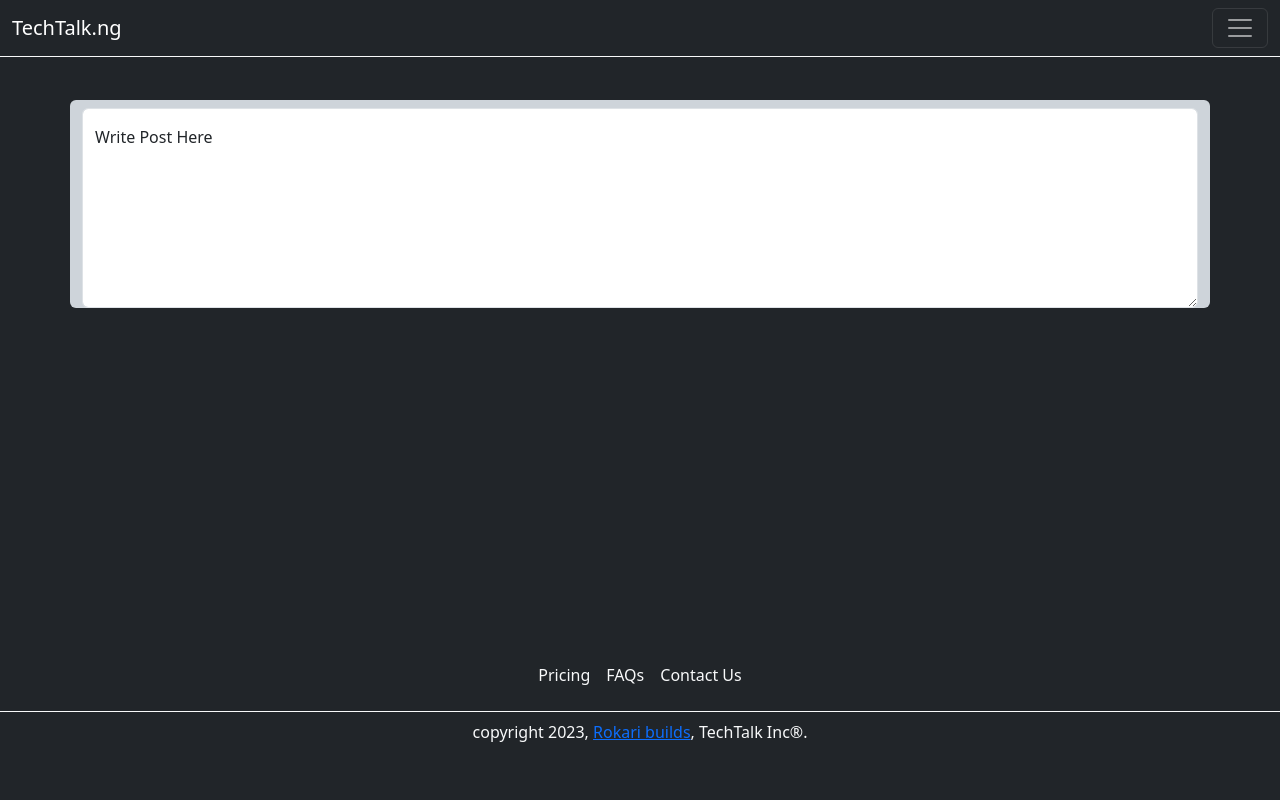
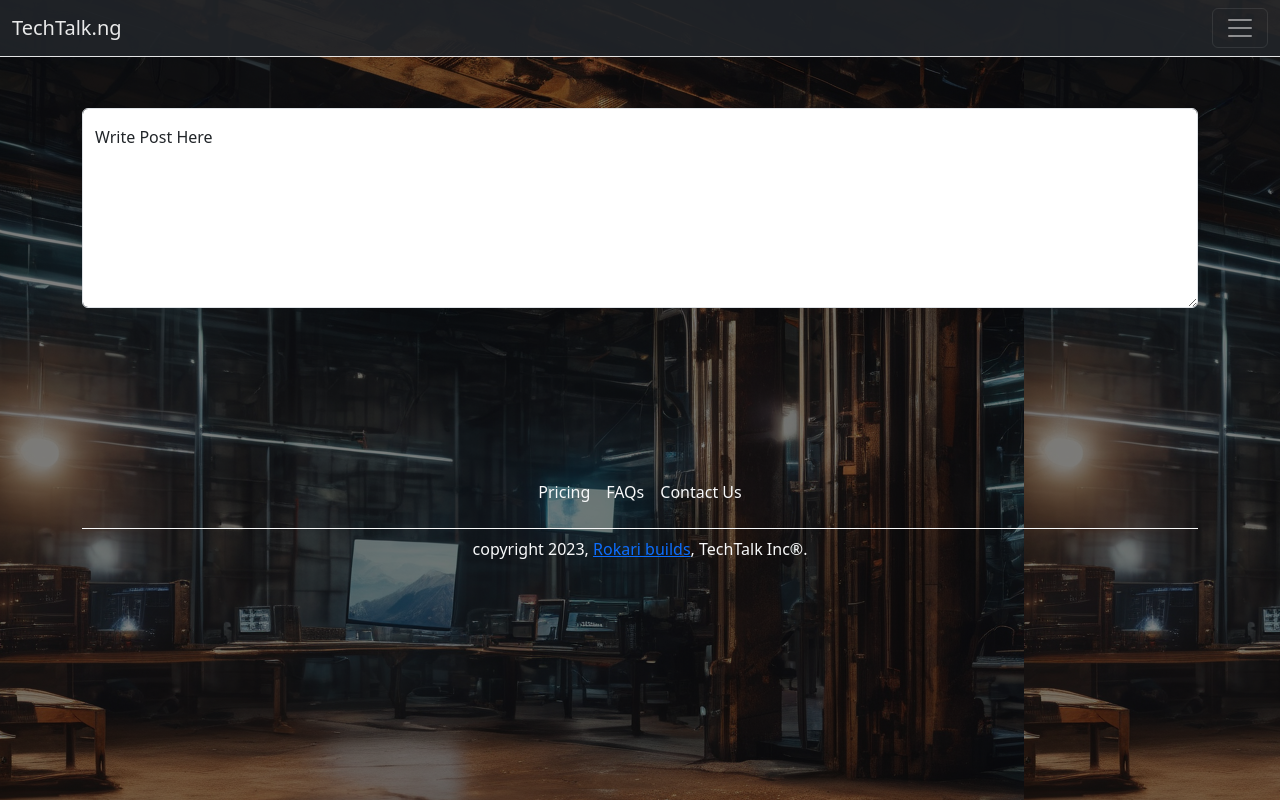
Before and after one commit to Rokari-19/BlogPost-website, a Flask app: page /welcome in a window 1280 px wide. Run offline with Flask 3, Linux system fonts and the light colour scheme; some libraries are stand-ins or nearby versions.

Commit message:
losing my mind

```diff
--- a/static/css/style.css
+++ b/static/css/style.css
@@ -183,3 +183,7 @@
     font-size: medium;
     cursor: text;
 }
+
+#navbar {
+    opacity: 91%;
+}
--- a/static/js/functions.js
+++ b/static/js/functions.js
@@ -2,6 +2,7 @@ function collectFormData() {
     let formData = document.getElementsByClassName('js-form');
     let userName = document.getElementsByClassName('e1Entry');
     console.log(userName)
+    alert('hello' + userName)
 
 
 
--- a/templates/footer.html
+++ b/templates/footer.html
@@ -1,5 +1,5 @@
 <div class="container">
-    <footer class="py-3 my-4 fixed-bottom bg-dark">
+    <footer class="py-3 my-4 ">
       <ul class="nav justify-content-center border-bottom border-light pb-3 mb-2">
         <!-- <li class="nav-item">
           <a href="#" class="nav-link px-2 text-body-secondary">Home</a>
--- a/templates/nav.html
+++ b/templates/nav.html
@@ -1,46 +1,26 @@
-<!-- <nav class="navbar shadow-sm fixed-top bg-primary mb-3">
-  <div class="container-fluid">
-    <a class="navbar-brand" href="#">
-      <img
-        src="static/img/download.png"
-        alt="Logo"
-        width="30"
-        height="24"
-        class="d-inline-block align-text-top rounded-2"
-      />
-    </a>
-    <h4 class="text-center">
-      TechTalk.ng
-    </h4>
-  </div>
-</nav>
-<div style="height: 44px;">
-
-</div> -->
-
-<nav class="navbar navbar-dark bg-dark fixed-top border-bottom border-light" aria-label="First navbar example">
+<nav id="navbar" class="navbar navbar-dark bg-dark fixed-top border-bottom border-light" aria-label="First navbar example">
   <div class="container-fluid">
     <a class="navbar-brand" href="#">TechTalk.ng</a>
     <button class="navbar-toggler collapsed" type="button" data-bs-toggle="collapse" data-bs-target="#navbarsExample01" aria-controls="navbarsExample01" aria-expanded="false" aria-label="Toggle navigation">
       <span class="navbar-toggler-icon"></span>
     </button>
 
-    <div class="navbar-collapse collapse" id="navbarsExample01" style="">
+    <div class="navbar-collapse collapse bg-dark" id="navbarsExample01" style="border-radius: 20px; margin-top: 15px;">
       <ul class="navbar-nav me-auto mb-2">
         <li class="nav-item">
-          <a class="nav-link active" aria-current="page" href="#">Home</a>
+          <a class="nav-link active" aria-current="page" href="{{ url_for('signup') }}">Home</a>
         </li>
+        <!-- <li class="nav-item">
+          <a class="nav-link" href="#"></a>
+        </li> -->
         <li class="nav-item">
-          <a class="nav-link" href="#">Link</a>
+          <!-- <a class="nav-link disabled" aria-disabled="true">Disabled</a> -->
         </li>
-        <li class="nav-item">
-          <a class="nav-link disabled" aria-disabled="true">Disabled</a>
-        </li>
-        <li class="nav-item dropdown">
-          <a class="nav-link dropdown-toggle" href="#" data-bs-toggle="dropdown" aria-expanded="false">Dropdown</a>
+        <li class="nav-item dropdown ">
+          <a class="nav-link dropdown-toggle" href="#" data-bs-toggle="dropdown" aria-expanded="false">See More</a>
           <ul class="dropdown-menu">
-            <li><a class="dropdown-item" href="#">Action</a></li>
-            <li><a class="dropdown-item" href="#">Another action</a></li>
+            <li><a class="dropdown-item" href="#">Profile</a></li>
+            <li><a class="dropdown-item" href="#">Find Users</a></li>
             <li><a class="dropdown-item" href="#">Something else here</a></li>
           </ul>
         </li>
--- a/templates/welcome.html
+++ b/templates/welcome.html
@@ -12,13 +12,17 @@
       rel="stylesheet"
       href="{{ url_for('static', filename='css/bootstrap.css.map') }}"
     />
+    <link
+      rel="stylesheet"
+      href="{{ url_for('static', filename='css/style.css') }}"
+    />
   </head>
   <style>
     html {
       scroll-behavior: smooth;
     }
   </style>
-  <body class="bg-dark">
+  <body class="body">
     <script
       src="https://cdn.jsdelivr.net/npm/bootstrap@5.3.2/dist/js/bootstrap.bundle.min.js"
       integrity="sha384-C6RzsynM9kWDrMNeT87bh95OGNyZPhcTNXj1NW7RuBCsyN/o0jlpcV8Qyq46cDfL"
@@ -26,7 +30,7 @@
     ></script>
     {% include 'nav.html' %}
 
-    <div class="container rounded-2 bg-dark-subtle">
+    <div class="container rounded-2 ">
       {% include 'post.html' %}
     </div>
 
```
